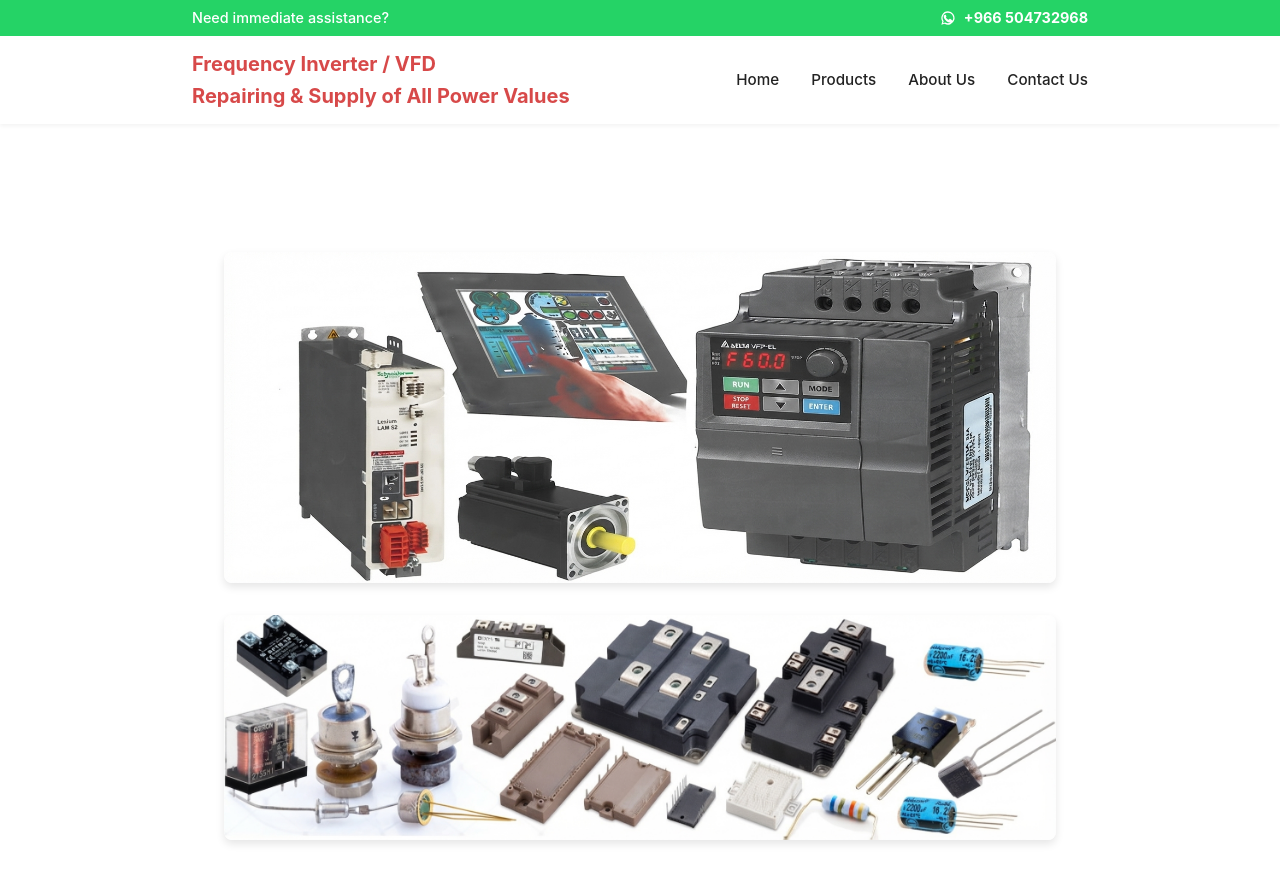
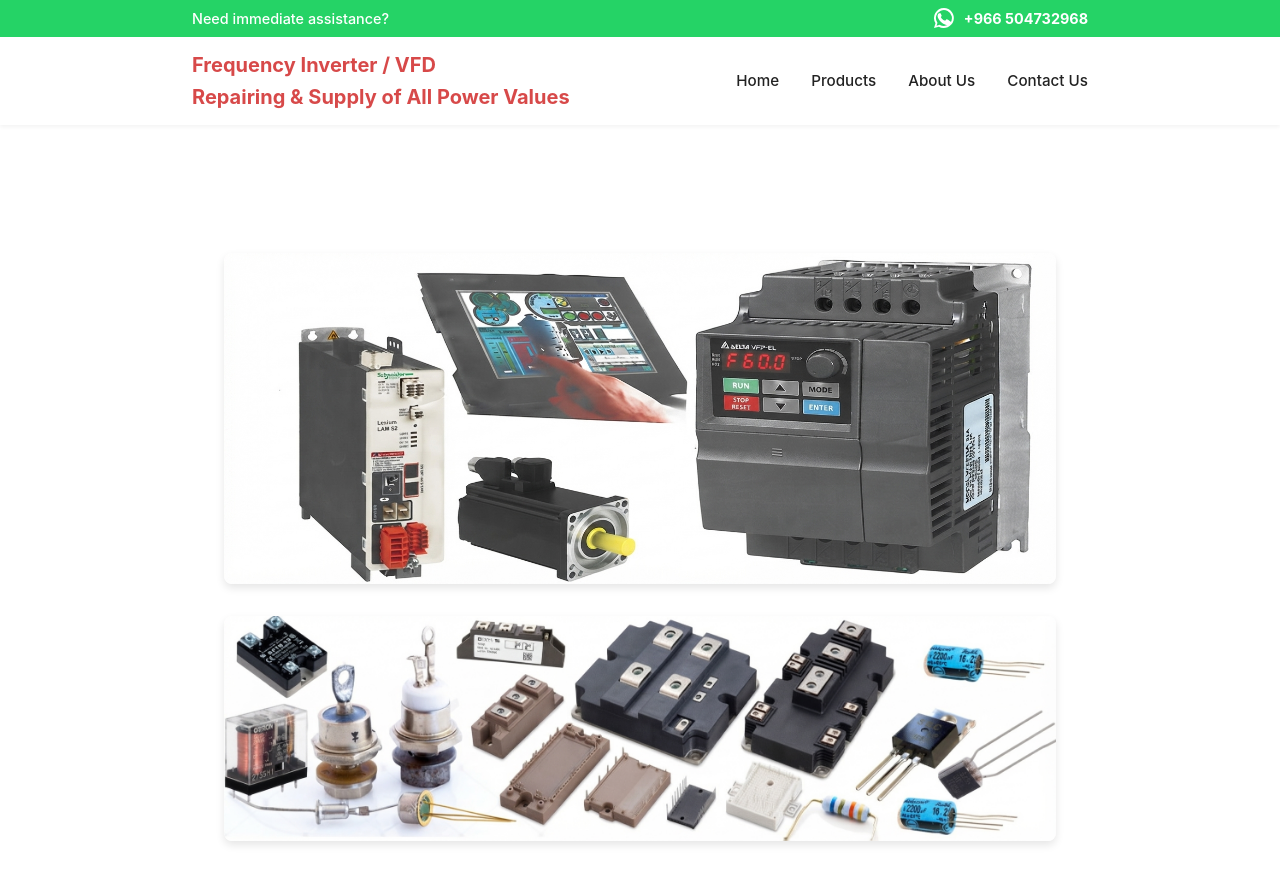
Before and after one commit to orakzai1956/sgriee, a Jekyll site: the page built from index.html, in a window 1280 px wide and 900 px high. Shown: the top 884 px of the window. Built offline with Jekyll 4.4.1, drawn with Linux system fonts in a browser that asks for light colours.

Commit message:
Refactor header HTML structure and styles

```diff
--- a/_includes/header.html
+++ b/_includes/header.html
@@ -4,7 +4,7 @@
     <div class="wrapper whatsapp-bar-content">
       <span class="whatsapp-text">Need immediate assistance?</span>
       <a href="https://wa.me/{{ site.whatsapp_number }}?text=Hello,%20I%20would%20like%20to%20inquire%20about%20your%20services." class="whatsapp-link" target="_blank" rel="noopener noreferrer">
-        <svg class="whatsapp-icon" xmlns="http://www.w3.org/2000/svg" viewBox="0 0 24 24" width="16" height="16">
+        <svg class="whatsapp-icon" xmlns="http://www.w3.org/2000/svg" viewBox="0 0 24 24" width="24" height="24">
           <path fill="#ffffff" d="M12 2a10 10 0 0 0-8.5 15.2L2 22l4.9-1.3A10 10 0 1 0 12 2zm0 18a8 8 0 0 1-4.1-1.1l-.3-.2-3 1 .9-2.9-.2-.3A8 8 0 1 1 12 20zm4.4-6c-.2-.1-1.3-.6-1.5-.7-.2-.1-.4-.1-.6.1s-.7.9-.9 1.1c-.2.2-.3.2-.6.1s-1.2-.4-2.3-1.4c-.9-.8-1.5-1.8-1.6-2s0-.3.1-.4c.1-.1.2-.3.3-.4.1-.1.2-.2.3-.4.1-.2 0-.3 0-.4s-.6-1.5-.9-2c-.2-.5-.4-.4-.6-.4h-.5c-.2 0-.6.1-.9.4s-1.1 1.1-1.1 2.6 1.2 3 1.3 3.2c.2.2 2.3 3.5 5.6 4.9.8.3 1.4.5 1.9.6.8.2 1.5.2 2.1.1.6-.1 1.9-.8 2.2-1.5.3-.7.3-1.4.2-1.5-.1-.2-.3-.3-.5-.4z"/>
         </svg>
         <span><strong>{{ site.whatsapp_display }}</strong></span>
```
